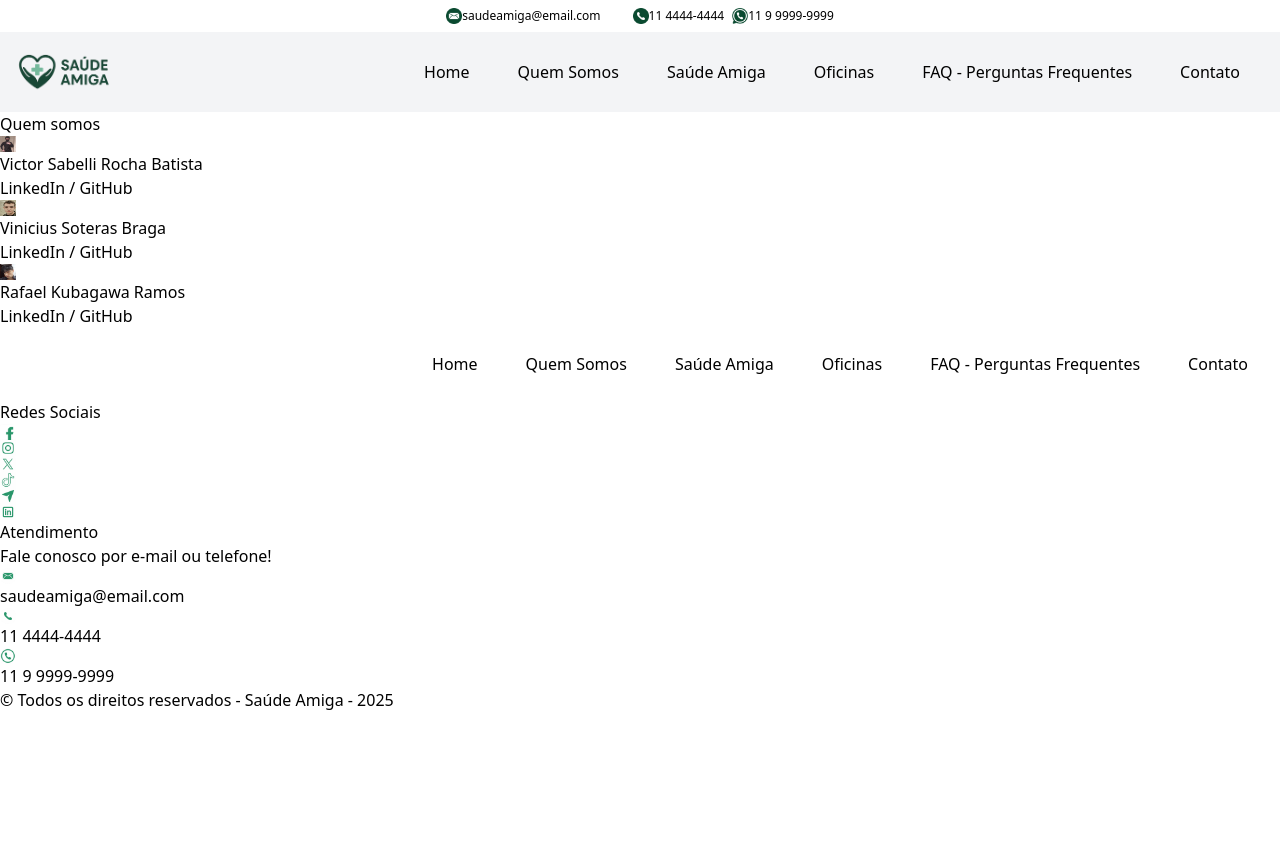
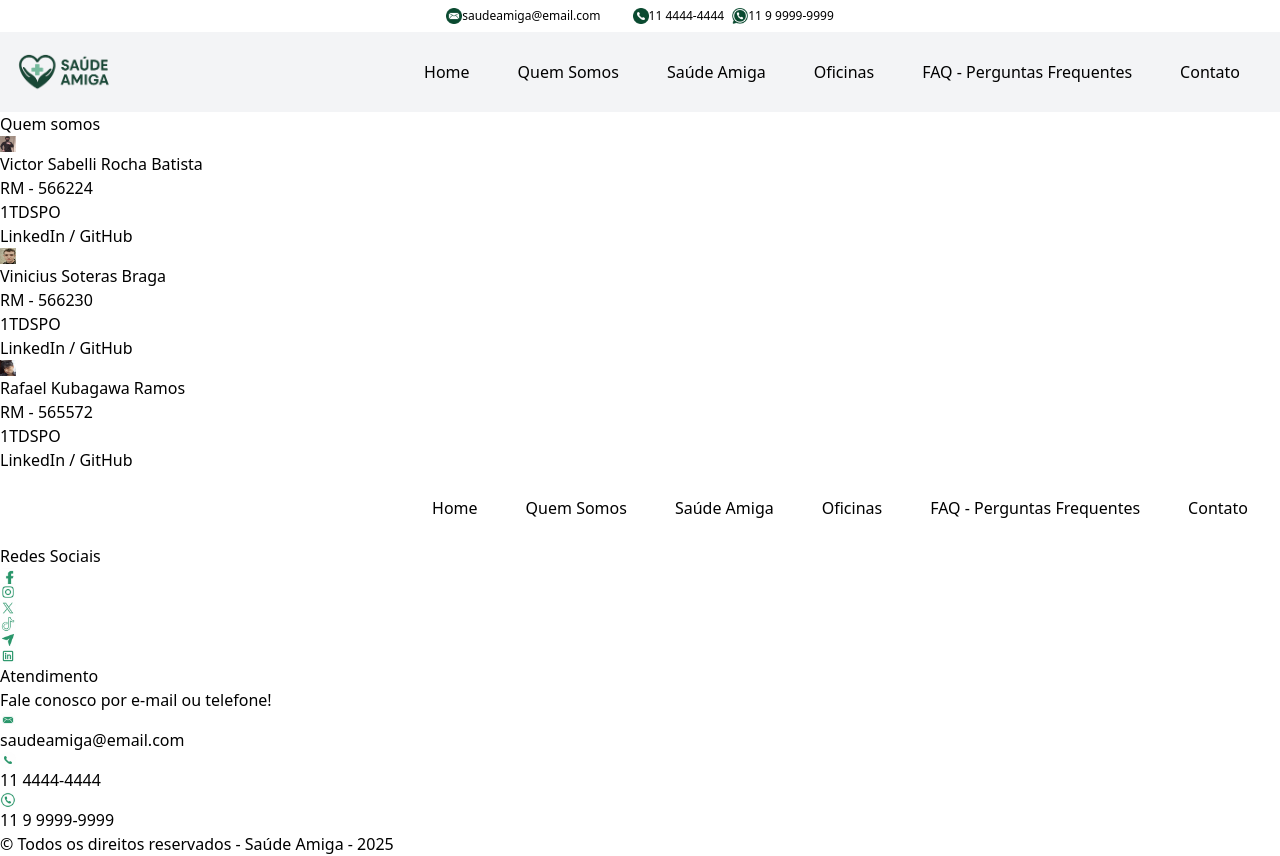
Before and after one commit to saude-amiga/react-amigo, a React (Vite) app: page /quem-somos in a window 1280 px wide. Before the commit the page ends 800 px from the top, so only its background shows below. Built offline with nearby package versions, Linux system fonts and the light colour scheme.

Commit message:
Adicionado RM e Turma na pagina quem somos - Correção

```diff
--- a/src/routes/QuemSomos/index.tsx
+++ b/src/routes/QuemSomos/index.tsx
@@ -14,6 +14,8 @@ export default function QuemSomos(){
                 <img src={img_sabelli} alt="Foto do integrante Victor Sabelli Rocha Batista - Jovem branco com cabelo e olhos castanhos"/>
                     <div id="info-sabe">
                         <h2>Victor Sabelli Rocha Batista</h2>
+                        <p>RM - 566224</p>
+                        <p>1TDSPO</p>
                     <a href="https://www.linkedin.com/in/victorsabelli/">LinkedIn / </a>
                     <a href="https://github.com/Sabelli">GitHub</a>
                 </div>
@@ -23,6 +25,8 @@ export default function QuemSomos(){
                 <img src={img_soteras} alt="Foto do integrante Vinicius Soteras Braga - Jovem branco com cabelo e olhos castanhos"/>
                     <div id="info-vini">
                         <h2>Vinicius Soteras Braga</h2>
+                        <p>RM - 566230</p>
+                        <p>1TDSPO</p>
                     <a href="https://www.linkedin.com/in/vinicius-soteras-braga-60335516a/">LinkedIn / </a>
                     <a href="https://github.com/BragaSoterasVinicius">GitHub</a>
                 </div>
@@ -32,6 +36,8 @@ export default function QuemSomos(){
                 <img src={img_kuba} alt="Foto do integrante Rafael Kubagawa Ramos - Jovem branco com cabelo preto e olhos castanhos"/>
                     <div id="info-rafa">
                         <h2>Rafael Kubagawa Ramos</h2>
+                        <p>RM - 565572</p>
+                        <p>1TDSPO</p>
                     <a href="https://www.linkedin.com/in/rafael-kubagawa-ramos-243896330">LinkedIn / </a>
                     <a href="https://github.com/Rafaelkubagawa">GitHub</a>
                 </div>
```
